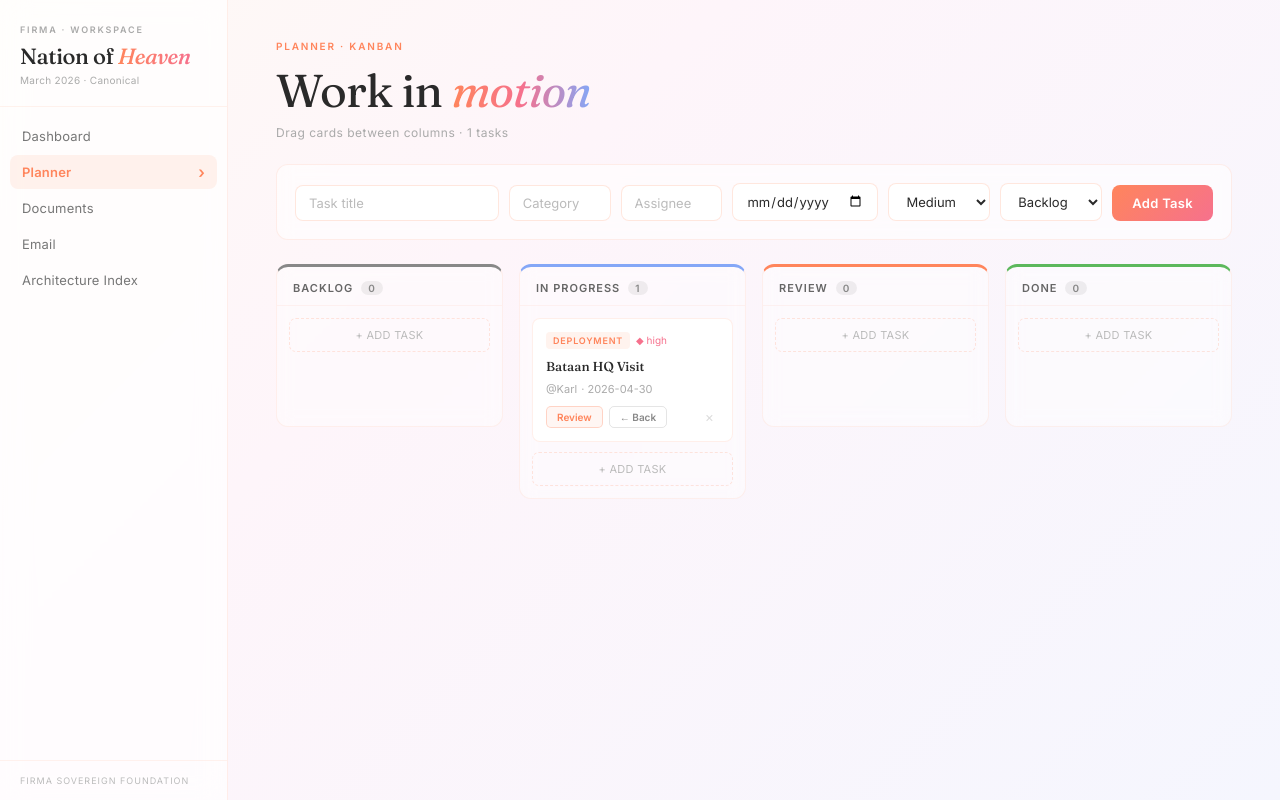
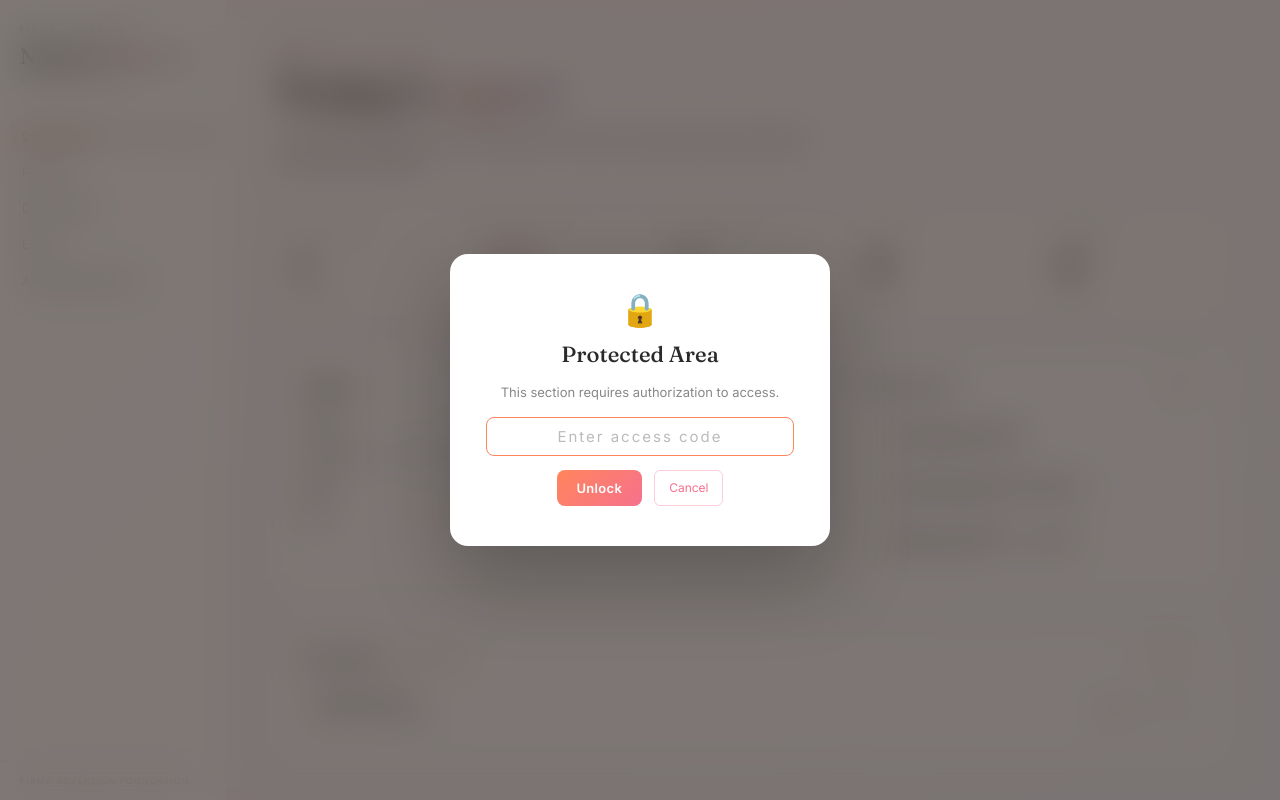
Before and after one commit to ksmntyt-max/firma-team-system, a React (Vite) app: page / in a window 1280 px wide. Both pictures are taken after a click on the button "Planner". Built offline with nearby package versions, Linux system fonts and the light colour scheme.

Commit message:
feat: SHA-256 password gate on Planner, Documents, Atlas — hash-only, no plaintext in source

```diff
--- a/src/App.jsx
+++ b/src/App.jsx
@@ -1,4 +1,13 @@
-import { useState, useRef } from 'react'
+import { useState, useRef, useCallback } from 'react'
+
+// SHA-256 of the access password — plain text never stored in source
+const ACCESS_HASH = '92f7df677126c8eb72339b6fe83c2407fca44c58c34d218eb475327de43dc51c'
+const PROTECTED = new Set(['planner', 'notes', 'atlas'])
+
+async function sha256(str) {
+  const buf = await crypto.subtle.digest('SHA-256', new TextEncoder().encode(str))
+  return Array.from(new Uint8Array(buf)).map(b => b.toString(16).padStart(2, '0')).join('')
+}
 
 const INITIAL_TASKS = [
   { id: 1, title: 'Bataan HQ Visit', category: 'DEPLOYMENT', priority: 'high', assignee: '@Karl', date: '2026-04-30', status: 'inprogress' },
@@ -696,6 +705,28 @@ function AtlasDocRenderer({ doc }) {
 // ── MAIN APP ──────────────────────────────────────────────────────────────────
 export default function App() {
   const [activeNav, setActiveNav] = useState('dashboard')
+  const [unlocked, setUnlocked] = useState(false)
+  const [lockInput, setLockInput] = useState('')
+  const [lockError, setLockError] = useState(false)
+  const [pendingNav, setPendingNav] = useState(null)
+
+  const gateNav = useCallback(async (key) => {
+    if (!PROTECTED.has(key) || unlocked) { setActiveNav(key); return }
+    setPendingNav(key)
+  }, [unlocked])
+
+  const submitLock = useCallback(async () => {
+    const h = await sha256(lockInput)
+    if (h === ACCESS_HASH) {
+      setUnlocked(true)
+      setLockError(false)
+      setLockInput('')
+      if (pendingNav) { setActiveNav(pendingNav); setPendingNav(null) }
+    } else {
+      setLockError(true)
+      setLockInput('')
+    }
+  }, [lockInput, pendingNav])
 
   const [tasks, setTasks] = useState(INITIAL_TASKS)
   const [newTask, setNewTask] = useState({ title: '', category: '', priority: 'medium', assignee: '', date: '', status: 'backlog' })
@@ -846,7 +877,7 @@ export default function App() {
         </div>
         <nav className="nav">
           {NAV_ITEMS.map(({ key, label }) => (
-            <button key={key} className={`nav-btn ${activeNav === key ? 'active' : ''}`} onClick={() => setActiveNav(key)}>
+            <button key={key} className={`nav-btn ${activeNav === key ? 'active' : ''}`} onClick={() => gateNav(key)}>
               <span className="nav-label">{label}</span>
               {activeNav === key && <span className="nav-chevron">›</span>}
             </button>
@@ -902,10 +933,10 @@ export default function App() {
               <div className="dash-recent-card">
                 <div className="dash-card-header">
                   <span className="dash-card-title">Recent docs</span>
-                  <button className="dash-link" onClick={() => setActiveNav('notes')}>OPEN →</button>
+                  <button className="dash-link" onClick={() => gateNav('notes')}>OPEN →</button>
                 </div>
                 {documents.slice(0, 3).map(doc => (
-                  <div key={doc.id} className="recent-doc-row" onClick={() => { setActiveNav('notes'); setTimeout(() => selectDocument(doc), 50) }}>
+                  <div key={doc.id} className="recent-doc-row" onClick={() => gateNav('notes')}>
                     <span className="recent-doc-icon">⊡</span>
                     <div>
                       <div className="recent-doc-title">{doc.title}</div>
@@ -918,7 +949,7 @@ export default function App() {
             <div className="dash-upcoming">
               <div className="dash-upcoming-hdr">
                 <span className="dash-upcoming-title">Upcoming — <em>this week</em></span>
-                <button className="dash-link" onClick={() => setActiveNav('planner')}>PLANNER →</button>
+                <button className="dash-link" onClick={() => gateNav('planner')}>PLANNER →</button>
               </div>
               {upcomingTasks.length === 0 ? <div className="empty">No upcoming tasks</div> : upcomingTasks.map(t => (
                 <div key={t.id} className="upcoming-row">
@@ -1201,6 +1232,31 @@ export default function App() {
         )}
 
       </main>
+
+      {/* ── LOCK GATE ── */}
+      {pendingNav && !unlocked && (
+        <div className="lock-overlay">
+          <div className="lock-modal">
+            <div className="lock-icon">🔒</div>
+            <div className="lock-title">Protected Area</div>
+            <div className="lock-sub">This section requires authorization to access.</div>
+            <input
+              className="input lock-input"
+              type="password"
+              placeholder="Enter access code"
+              value={lockInput}
+              onChange={e => { setLockInput(e.target.value); setLockError(false) }}
+              onKeyDown={e => e.key === 'Enter' && submitLock()}
+              autoFocus
+            />
+            {lockError && <div className="lock-error">Incorrect code. Try again.</div>}
+            <div className="lock-actions">
+              <button className="btn-primary" onClick={submitLock}>Unlock</button>
+              <button className="btn-remove" onClick={() => { setPendingNav(null); setLockInput(''); setLockError(false) }}>Cancel</button>
+            </div>
+          </div>
+        </div>
+      )}
     </div>
   )
 }
--- a/src/index.css
+++ b/src/index.css
@@ -62,6 +62,16 @@ body{background:linear-gradient(135deg,#fef9f5 0%,#fef5fa 35%,#f5f6fe 100%);font
 .modal-actions{display:flex;gap:12px;margin-top:4px}
 .add-atlas-section-label{font-family:'Inter',sans-serif;font-size:9px;font-weight:700;letter-spacing:1.5px;text-transform:uppercase;color:#FF855C;margin-top:10px;margin-bottom:2px}
 .add-atlas-row{display:flex;gap:10px}
+
+/* ─── LOCK GATE ─── */
+.lock-overlay{position:fixed;inset:0;z-index:2000;display:flex;align-items:center;justify-content:center;background:rgba(20,10,5,0.55);backdrop-filter:blur(18px) saturate(0.4)}
+.lock-modal{background:#fff;border-radius:18px;padding:40px 36px;width:380px;display:flex;flex-direction:column;align-items:center;gap:14px;box-shadow:0 32px 80px rgba(0,0,0,0.25);text-align:center}
+.lock-icon{font-size:32px;line-height:1}
+.lock-title{font-family:'Fraunces',Georgia,serif;font-size:22px;font-weight:500;color:#2a2a2a}
+.lock-sub{font-family:'Inter',sans-serif;font-size:13px;color:#888;line-height:1.6}
+.lock-input{text-align:center;letter-spacing:2px;font-size:15px}
+.lock-error{font-family:'Inter',sans-serif;font-size:12px;color:#F6718D;font-weight:500}
+.lock-actions{display:flex;gap:12px;justify-content:center;width:100%}
 
 /* ─── DASHBOARD ─── */
 .dash-metrics{display:grid;grid-template-columns:repeat(5,1fr);gap:1px;background:rgba(255,133,92,0.12);border:1px solid rgba(255,133,92,0.12);border-radius:12px;overflow:hidden;margin-bottom:28px}
```
